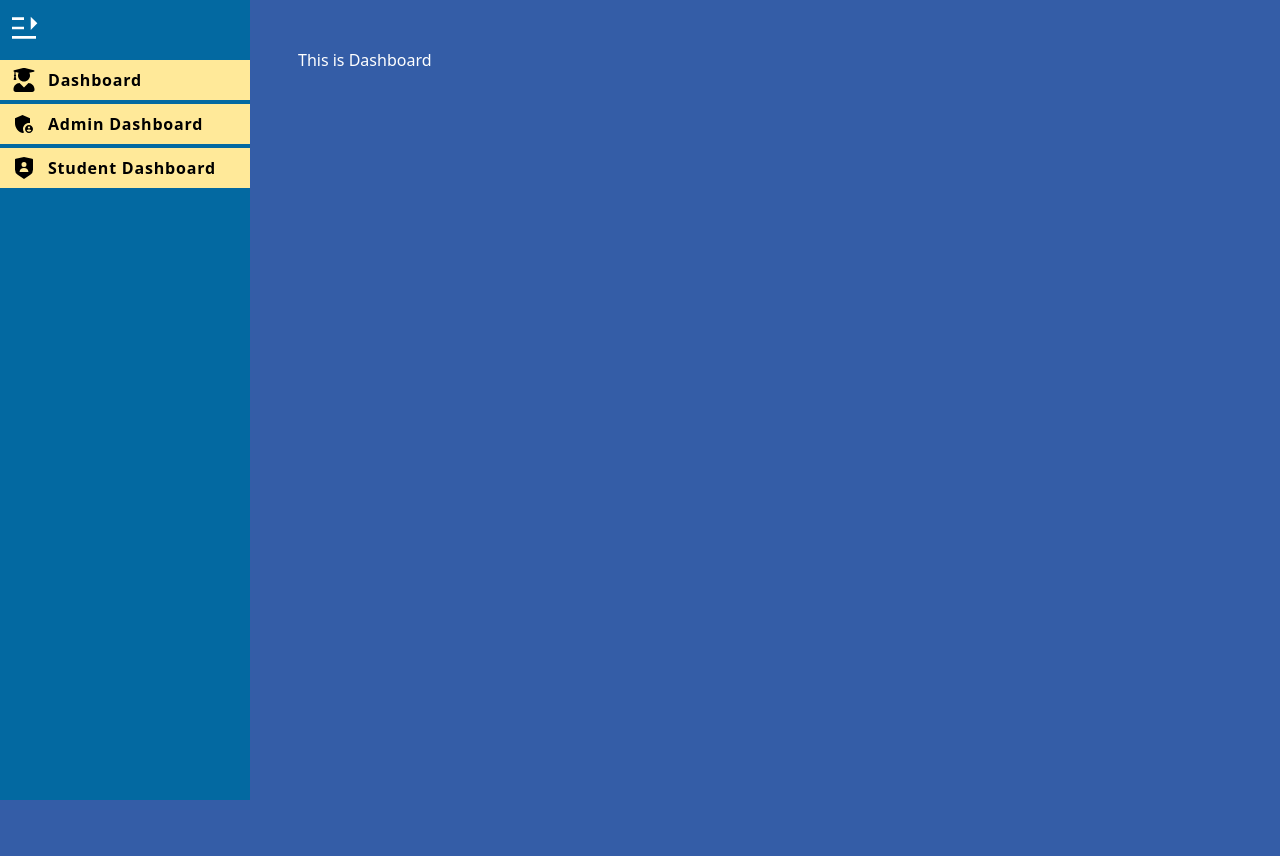
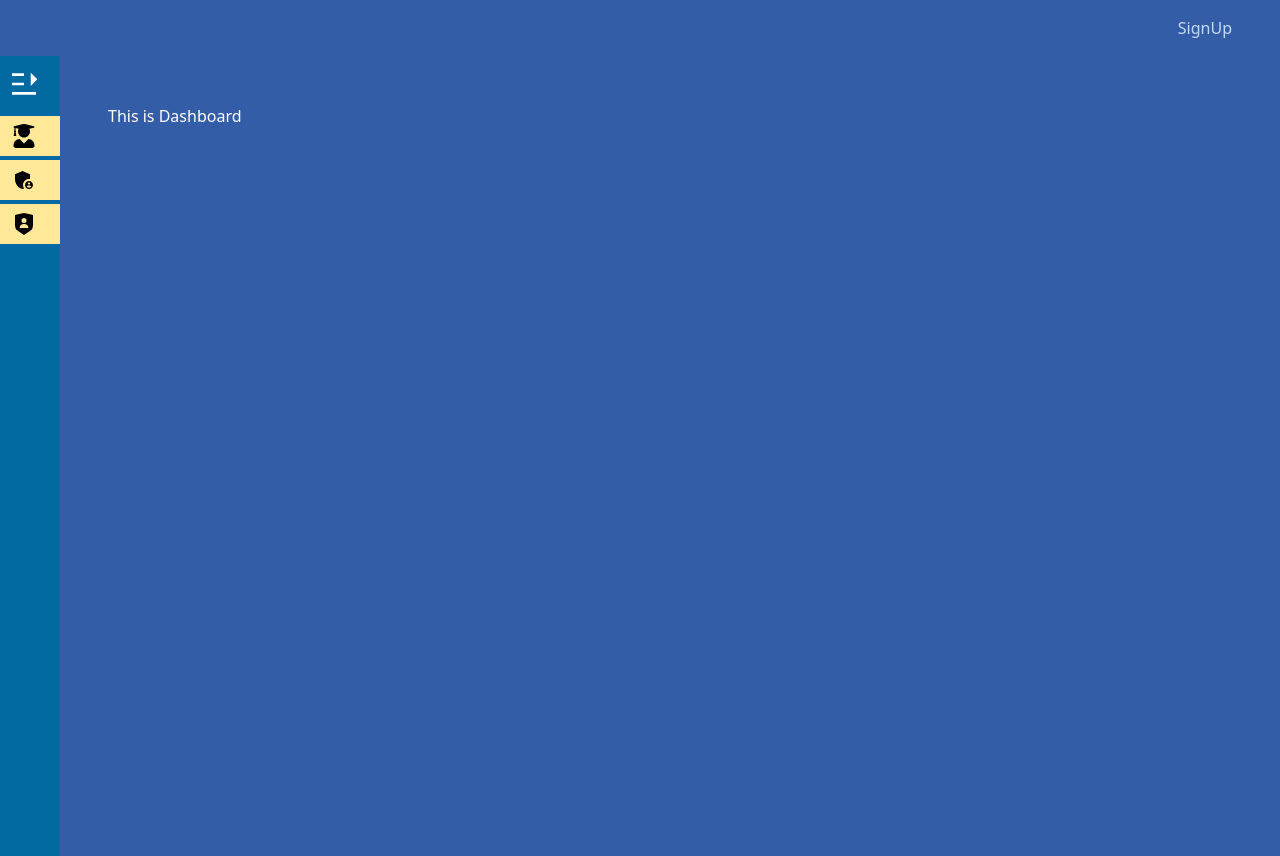
Before and after one commit to MahfujAhsan/library-management-client, a React (Create React App) app: page / in a window 1280 px wide. Before the commit the page ends 800 px from the top, so only its background shows below. Built offline with nearby package versions, Linux system fonts and the light colour scheme.

Commit message:
hook fom initialized

```diff
--- a/src/App.js
+++ b/src/App.js
@@ -2,16 +2,20 @@ import { Routes, Route } from "react-router-dom";
 import Admins from "./components/Dashboard/Admins";
 import Dashboard from "./components/Dashboard/Dashboard";
 import Students from "./components/Dashboard/Students";
+import Header from "./components/Shared/Header";
 import Navbar from "./components/Shared/Navbar";
+import SignUp from "./components/Shared/SignUp";
 
 function App() {
   return (
     <>
+      <Header />
       <Navbar>
         <Routes>
           <Route path="/" element={<Dashboard />} />
           <Route path="adminDashboard" element={<Admins />} />
           <Route path="studentDashboard" element={<Students />} />
+          <Route path="signup" element={<SignUp />} />
         </Routes>
       </Navbar>
     </>
--- /dev/null
+++ b/src/components/Shared/Header.js
@@ -0,0 +1,20 @@
+import React from 'react';
+import { Link } from 'react-router-dom';
+
+const Header = () => {
+    return (
+        <div className='flex justify-between lg:container mx-auto px-12 py-4'>
+            <div>
+
+            </div>
+            <div>
+
+            </div>
+            <div>
+                <Link to="signup">SignUp</Link>
+            </div>
+        </div>
+    );
+};
+
+export default Header;
--- a/src/components/Shared/Navbar.js
+++ b/src/components/Shared/Navbar.js
@@ -14,12 +14,12 @@ const routes = [
     },
     {
         path: "adminDashboard",
-        name: "Admin Dashboard",
+        name: "Admin",
         icon: <MdAdminPanelSettings size="1.5em" />
     },
     {
         path: "studentDashboard",
-        name: "Student Dashboard",
+        name: "Student",
         icon: <RiShieldUserFill size="1.5em" />
     },
 ]
--- /dev/null
+++ b/src/components/Shared/SignUp.js
@@ -0,0 +1,25 @@
+import React from 'react';
+import { useForm } from "react-hook-form";
+
+const SignUp = () => {
+    const { register, formState: { errors }, handleSubmit } = useForm();
+    const onSubmit = data => {
+        console.log(data)
+    };
+    return (
+            <form onSubmit={handleSubmit(onSubmit)}>
+                <div class="form-control w-full max-w-xs">
+                    <label class="label">
+                        <span class="label-text">What is your name?</span>
+                    </label>
+                    <input type="text" placeholder="Type here" class="input input-bordered w-full max-w-xs" {...register("name", {required: "Type Your Name"})} />
+                    <label class="label">
+                        {errors.name.type === 'required' && <span class="label-text-alt">{errors.name.message}</span>}
+                    </label>
+                </div>
+                <input type="submit" value="Submit" />
+            </form>
+    );
+};
+
+export default SignUp;
```
Lines whose indentation alone changed are shown as unchanged.
